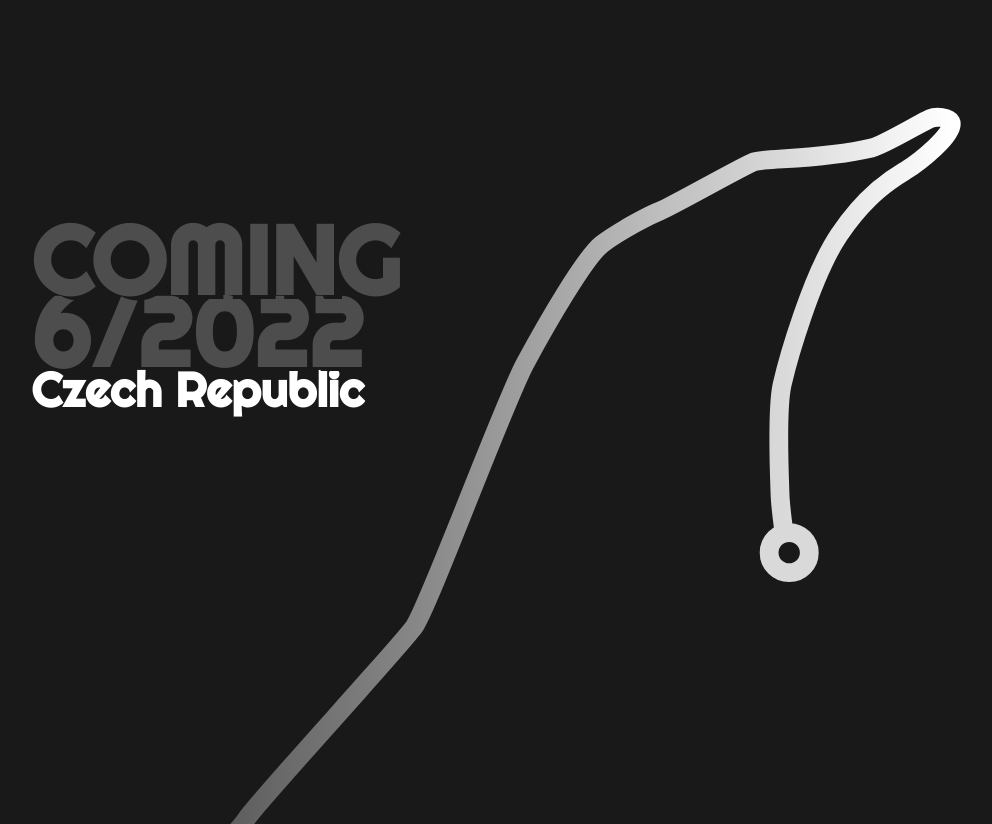
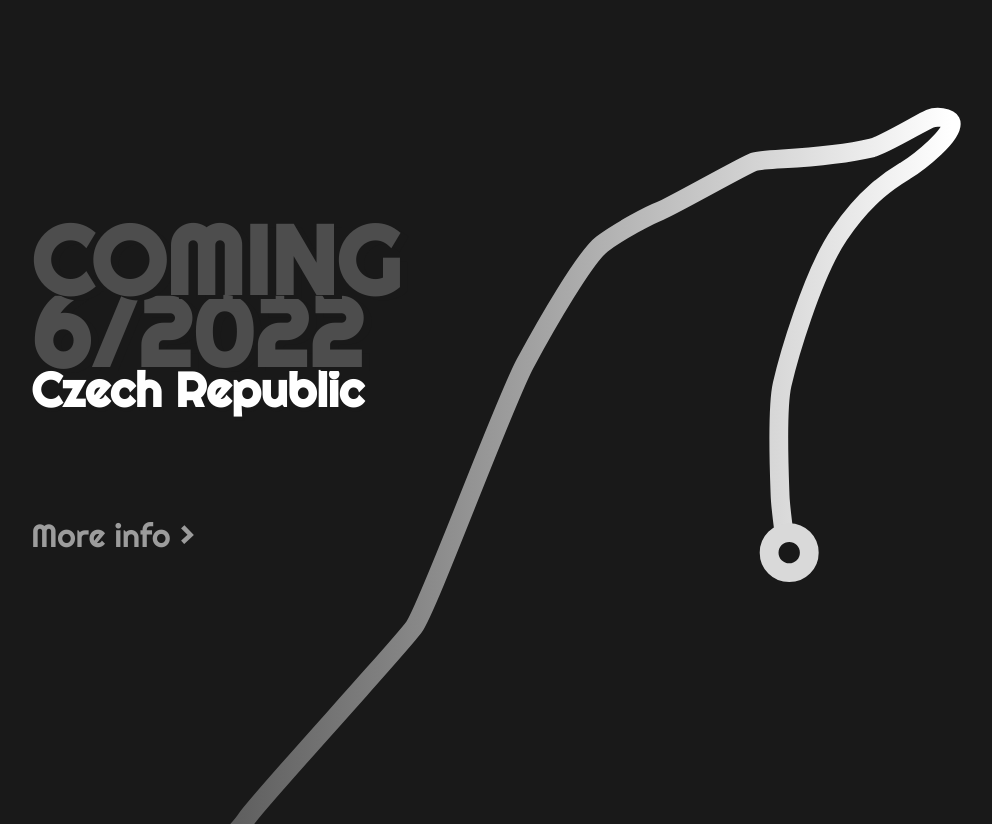
Before and after one commit to erevanayen/ben_web, a plain HTML site: page index.html in a window 1280 px wide. Shown: the top 824 px of the page, without its empty margins (142-1134 px from the left). Drawn offline with Linux system fonts and the light colour scheme.

Commit message:
More info

```diff
--- a/index.html
+++ b/index.html
@@ -22,6 +22,10 @@
         <h1 id="ben">COMING</h1>
         <h1 id="fre">6/2022</h1>
         <h2 id="cz">Czech Republic</h2>
+
+        <a href="https://www.facebook.com/events/2154460604706814/"
+          >More info ></a
+        >
       </div>
       <img class="track" src="./media/track.svg" alt="track map" />
     </div>
--- a/style.scss
+++ b/style.scss
@@ -41,9 +41,18 @@ body {
       margin-bottom: 0px;
       margin-top: -2rem;
     }
+
+    a {
+      margin-top: 6rem;
+      z-index: 8;
+      color: #9c9c9c;
+      font-size: 2rem;
+      text-decoration: none;
+    }
   }
 
   .track {
+    z-index: 6;
     margin-top: 6rem;
     margin-left: -20rem;
     width: 70%;
```
Also changed, not shown: style.css, 1 other file.
